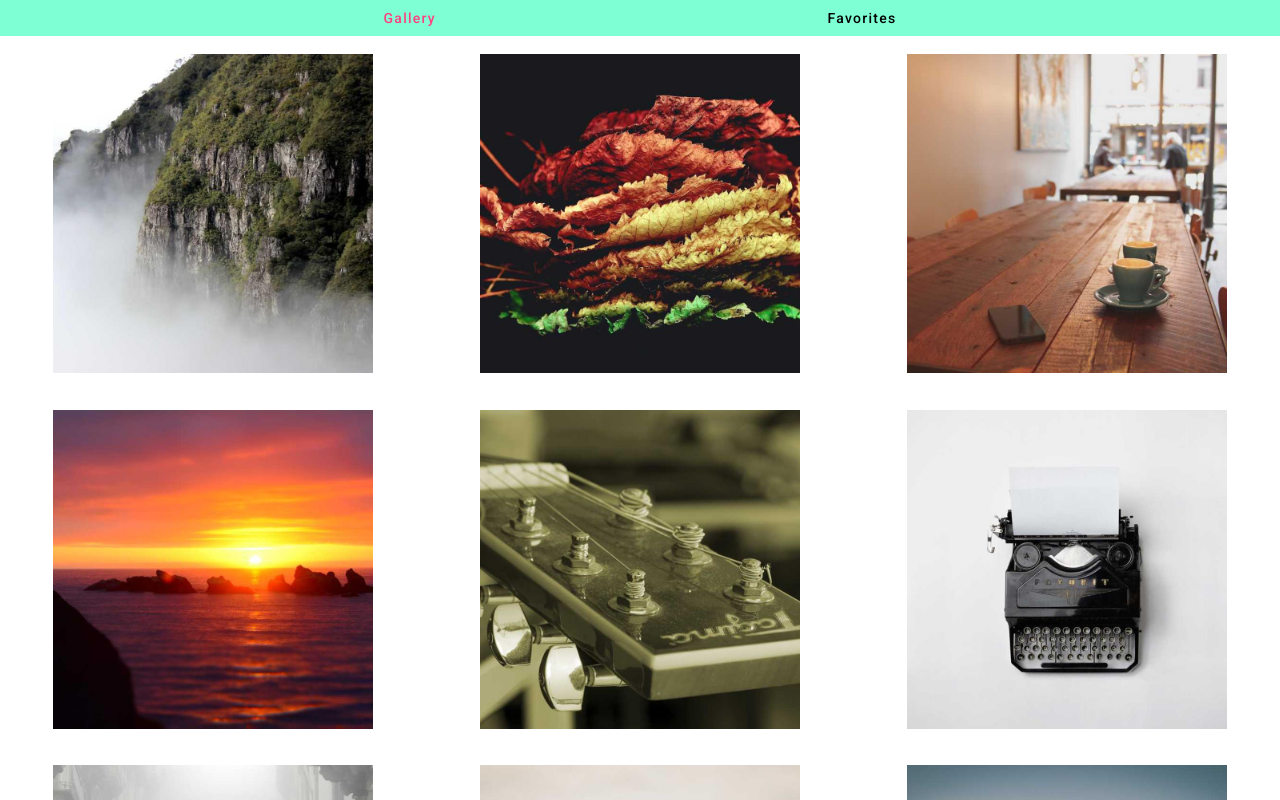
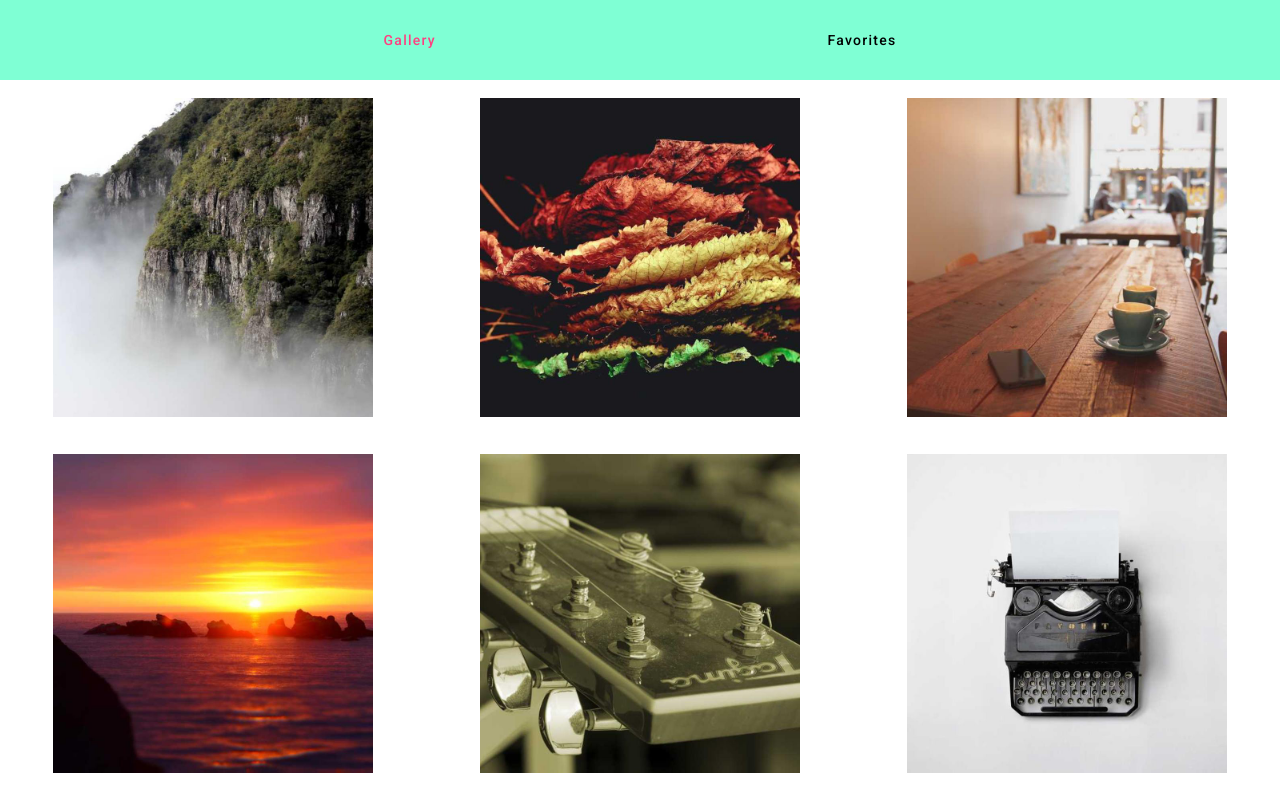
Before and after one commit to doctorhouse13/photo-gallery, an Angular app: page /gallery in a window 1280 px wide. Shown: the top 800 px of the page. Built offline with nearby package versions, Linux system fonts and the light colour scheme.

Commit message:
header css

```diff
--- a/src/app/header/header.component.scss
+++ b/src/app/header/header.component.scss
@@ -1,5 +1,7 @@
 .header-container {
     display: flex;
     justify-content: space-evenly;
+    align-items: center;
     background-color: aquamarine;
+    height: 80px;
 }
```
